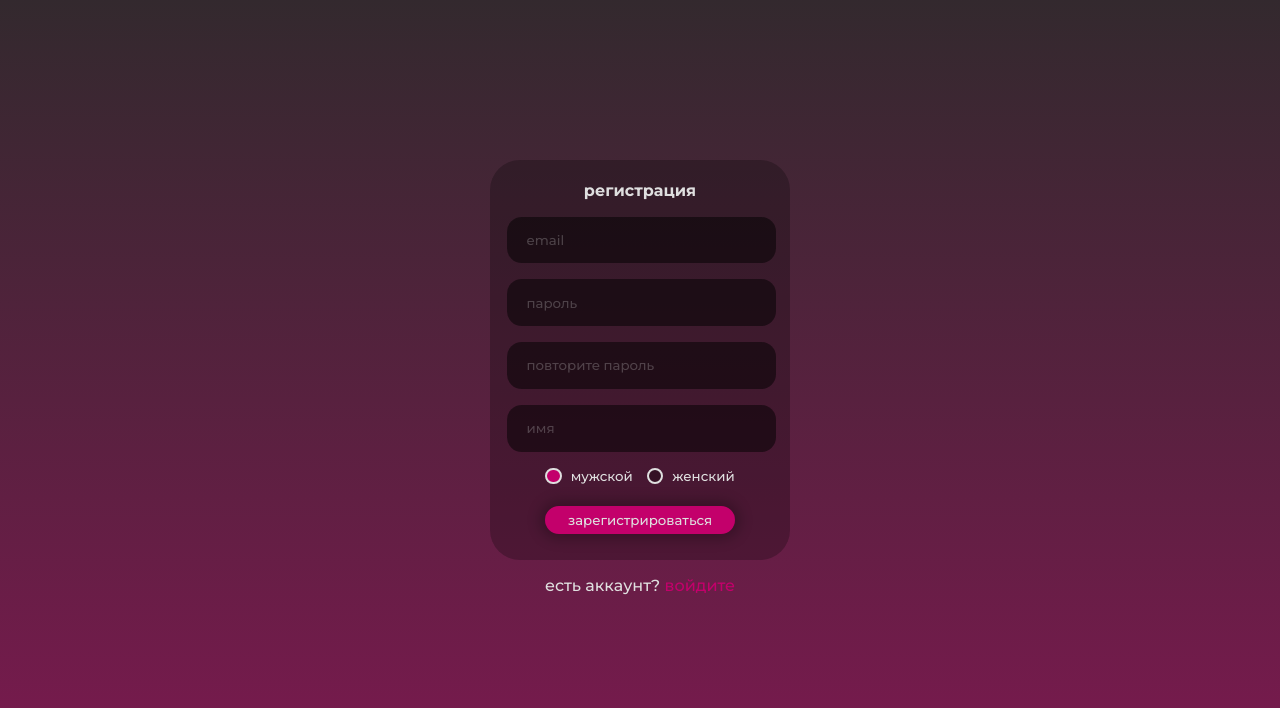
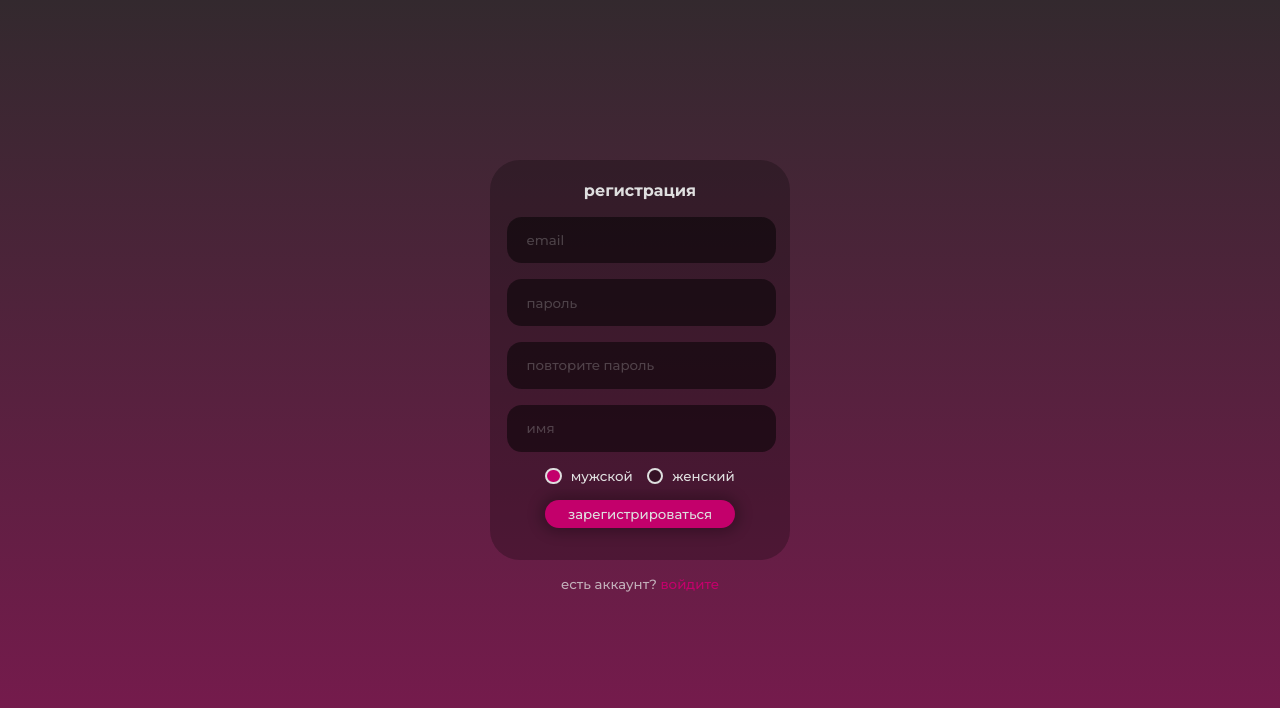
Before and after one commit to KPfromSainP/processing-musicians, a plain HTML site: page registration.html in a window 1280 px wide. Drawn offline with Linux system fonts and the light colour scheme.

Commit message:
ошибка молодости

```diff
--- a/styles/registration.css
+++ b/styles/registration.css
@@ -86,7 +86,7 @@
 .regestry_button {
     display: block;
     margin: 0 auto;
-    margin-top: 1.67vw;
+    margin-top: 1.25vw;
     padding-left: 0;
     padding-right: 0;
     font-family: "Montserrat", sans-serif;
@@ -103,12 +103,13 @@
 }
 .do-you-have-acc-div {
     display: flex;
-    font-size: 1.25vw;
+    font-size: 1.04vw;
     font-weight: 500;
 }
 .do-you-have-acc-div > span {
     margin: 0 auto;
     margin-top: 1.25vw;
+    color: #DFDFDFBF;
 }
 .do-you-have-acc-div > span >  a {
     color: #C3006B;
```
